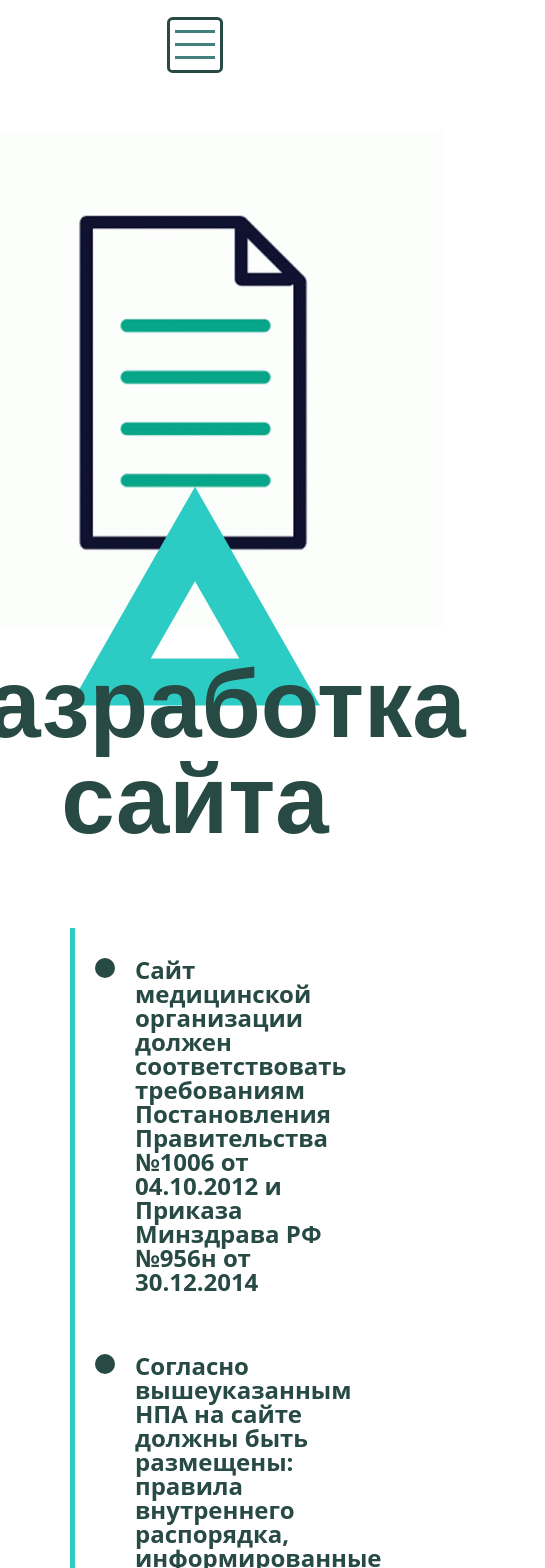
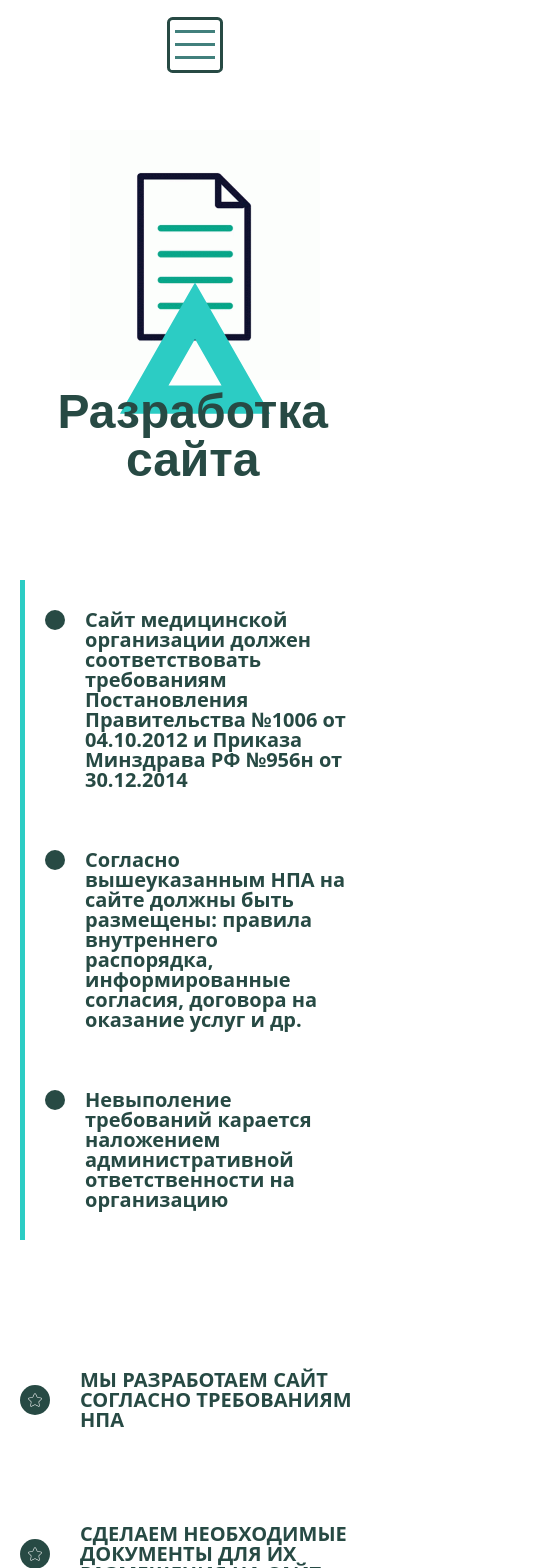
Before and after one commit to diigilugu/webnadzor, an Angular app: page /site in a window 390 px wide. Shown: the part 220-1788 px from the top of the page, 545 px wide, since content can reach past the window. Built offline with nearby package versions, Linux system fonts and the light colour scheme.

Commit message:
make responsive

```diff
--- a/package.json
+++ b/package.json
@@ -18,6 +18,7 @@
     "@angular/platform-browser": "^14.2.0",
     "@angular/platform-browser-dynamic": "^14.2.0",
     "@angular/router": "^14.2.0",
+    "ng2-animate-on-scroll": "^2.3.1",
     "normalize.css": "^8.0.1",
     "rxjs": "~7.5.0",
     "tslib": "^2.3.0",
--- a/src/app/components/footer/footer.component.css
+++ b/src/app/components/footer/footer.component.css
@@ -39,6 +39,7 @@
   .footer-name,
   .footer-politic-link,
   .footer-year {
+    text-align: center;
     margin: 10px 0;
   }
 }
--- a/src/app/components/header/header.component.css
+++ b/src/app/components/header/header.component.css
@@ -127,7 +127,9 @@
     display: flex;
     flex-direction: column;
   }
-
+  .menu-stick {
+    margin: 6px 0;
+  }
   .menu {
     margin: 50px 0px;
   }
--- a/src/app/components/icons/triangle/triangle.component.css
+++ b/src/app/components/icons/triangle/triangle.component.css
@@ -0,0 +1,5 @@
+@media screen and (max-width: 730px) {
+  svg {
+    width: 150px !important;
+  }
+}
--- a/src/app/components/icons/triangle/triangle.component.ts
+++ b/src/app/components/icons/triangle/triangle.component.ts
@@ -1,15 +1,10 @@
-import { Component, OnInit } from '@angular/core';
+import {Component} from '@angular/core';
 
 @Component({
   selector: 'app-triangle',
   templateUrl: './triangle.component.html',
   styleUrls: ['./triangle.component.css']
 })
-export class TriangleComponent implements OnInit {
-
-  constructor() { }
-
-  ngOnInit(): void {
-  }
+export class TriangleComponent {
 
 }
--- a/src/app/pages/education-page/education-page.component.css
+++ b/src/app/pages/education-page/education-page.component.css
@@ -118,3 +118,82 @@
   font-size: 24px;
   line-height: 1.2;
 }
+
+@media screen and (max-width: 730px) {
+  .main-container {
+    padding: 0px 20px;
+  }
+  .container {
+    margin-bottom: 200px;
+  }
+  .site-title {
+    font-size: 48px;
+    bottom: -22px;
+    right: -40px;
+  }
+  .site-header {
+    width: 100%;
+  }
+  .document-img {
+    width: 250px;
+    height: auto;
+  }
+  .prices-table {
+    flex-direction: column-reverse;
+  }
+  .price-logo-img {
+    margin: 20px 0px;
+  }
+  .video-wrapper {
+    width: 100%;
+  }
+  .info-block {
+    display: grid;
+    grid-template-columns: 100%;
+    grid-auto-rows: 50% 50%;
+  }
+  .text-box {
+    font-size: 20px;
+  }
+  .text-secondary {
+    font-size: 16px;
+  }
+  .about-items {
+    padding: 0;
+  }
+  .about-text {
+    font-size: 20px;
+  }
+  .prices-text {
+    text-align: left;
+    font-size: 18px;
+  }
+  .prices-title {
+    font-size: 20px;
+  }
+  .info-text {
+    font-size: 18px;
+  }
+  .prices-item {
+    font-size: 18px;
+  }
+}
+
+@media screen and (max-width: 450px) {
+  .container {
+    margin-bottom: 200px;
+  }
+  .info-text {
+    font-size: 20px;
+  }
+  .about-items {
+    padding: 0;
+    margin-top: 100px;
+  }
+  .about-text {
+    font-size: 20px;
+  }
+  .prices-item {
+    font-size: 20px;
+  }
+}
--- a/src/app/pages/egis-page/egis-page.component.css
+++ b/src/app/pages/egis-page/egis-page.component.css
@@ -194,3 +194,55 @@
 .info-container {
   margin-bottom: 40px;
 }
+
+@media screen and (max-width: 730px) {
+  .main-container {
+    padding: 0px 20px;
+  }
+  .container {
+    margin-bottom: 200px;
+  }
+  .site-title {
+    font-size: 48px;
+    bottom: 15px;
+    right: 0px;
+  }
+  .site-header {
+    width: 100%;
+  }
+  .document-img {
+    width: 250px;
+  }
+  .prices-table {
+    flex-direction: column-reverse;
+  }
+  .price-logo-img {
+    margin: 20px 0px;
+  }
+  .document-img {
+    width: 100%;
+    height: auto;
+  }
+  .video-wrapper {
+    width: 100%;
+  }
+}
+
+@media screen and (max-width: 450px) {
+  .container {
+    margin-bottom: 200px;
+  }
+  .info-text {
+    font-size: 20px;
+  }
+  .about-items {
+    padding: 0;
+    margin-top: 100px;
+  }
+  .about-text {
+    font-size: 20px;
+  }
+  .prices-item {
+    font-size: 20px;
+  }
+}
--- a/src/app/pages/license-page/license-page.component.css
+++ b/src/app/pages/license-page/license-page.component.css
@@ -118,3 +118,87 @@
   font-size: 24px;
   line-height: 1.2;
 }
+
+@media screen and (max-width: 730px) {
+  .main-container {
+    padding: 0px 20px;
+  }
+  .container {
+    margin-bottom: 200px;
+  }
+  .site-title {
+    font-size: 48px;
+    bottom: 21px;
+    right: -120px;
+  }
+  .site-header {
+    width: 100%;
+  }
+  .document-img {
+    width: 250px;
+    height: auto;
+  }
+  .prices-table {
+    flex-direction: column-reverse;
+  }
+  .price-logo-img {
+    margin: 20px 0px;
+  }
+  .video-wrapper {
+    width: 100%;
+  }
+  .info-block {
+    display: grid;
+    grid-template-columns: 100%;
+    grid-auto-rows: 50% 50%;
+  }
+  .text-box {
+    font-size: 20px;
+  }
+  .text-secondary {
+    font-size: 16px;
+  }
+  .about-items {
+    padding: 0;
+  }
+  .about-text {
+    font-size: 20px;
+  }
+  .prices-text {
+    text-align: left;
+    font-size: 18px;
+  }
+  .prices-title {
+    font-size: 20px;
+  }
+  .info-text {
+    font-size: 18px;
+  }
+  .prices-item {
+    font-size: 18px;
+  }
+}
+
+@media screen and (max-width: 450px) {
+  .container {
+    margin-bottom: 200px;
+  }
+  .info-text {
+    font-size: 20px;
+  }
+  .about-items {
+    padding: 0;
+    margin-top: 100px;
+  }
+  .about-text {
+    font-size: 20px;
+  }
+  .prices-item {
+    font-size: 20px;
+  }
+  .site-title {
+    font-size: 30px;
+    bottom: 33px;
+    right: -47px;
+  }
+}
--- a/src/app/pages/organization-page/organization-page.component.css
+++ b/src/app/pages/organization-page/organization-page.component.css
@@ -125,3 +125,82 @@
   font-size: 24px;
   line-height: 1.2;
 }
+
+@media screen and (max-width: 730px) {
+  .main-container {
+    padding: 0px 20px;
+  }
+  .container {
+    margin-bottom: 200px;
+  }
+  .site-title {
+    font-size: 48px;
+    bottom: -70px;
+    right: -40px;
+  }
+  .site-header {
+    width: 100%;
+  }
+  .document-img {
+    width: 250px;
+    height: auto;
+  }
+  .prices-table {
+    flex-direction: column-reverse;
+  }
+  .price-logo-img {
+    margin: 20px 0px;
+  }
+  .video-wrapper {
+    width: 100%;
+  }
+  .info-block {
+    display: grid;
+    grid-template-columns: 100%;
+    grid-auto-rows: 50% 50%;
+  }
+  .text-box {
+    font-size: 20px;
+  }
+  .text-secondary {
+    font-size: 16px;
+  }
+  .about-items {
+    padding: 0;
+  }
+  .about-text {
+    font-size: 20px;
+  }
+  .prices-text {
+    text-align: left;
+    font-size: 18px;
+  }
+  .prices-title {
+    font-size: 20px;
+  }
+  .info-text {
+    font-size: 18px;
+  }
+  .prices-item {
+    font-size: 18px;
+  }
+}
+
+@media screen and (max-width: 450px) {
+  .container {
+    margin-bottom: 200px;
+  }
+  .info-text {
+    font-size: 20px;
+  }
+  .about-items {
+    padding: 0;
+    margin-top: 100px;
+  }
+  .about-text {
+    font-size: 20px;
+  }
+  .prices-item {
+    font-size: 20px;
+  }
+}
--- a/src/app/pages/see-page/see-page.component.css
+++ b/src/app/pages/see-page/see-page.component.css
@@ -108,6 +108,7 @@
   margin: 70px 0;
   font-weight: 600;
   font-size: 30px;
+  color: #274a44;
 }
 
 .prices-table {
@@ -160,3 +161,82 @@
 .text-secondary .strong-font {
   font-weight: bold;
 }
+
+@media screen and (max-width: 730px) {
+  .main-container {
+    padding: 0px 20px;
+  }
+  .container {
+    margin-bottom: 200px;
+  }
+  .site-title {
+    font-size: 48px;
+    bottom: -22px;
+    right: -40px;
+  }
+  .site-header {
+    width: 100%;
+  }
+  .document-img {
+    width: 250px;
+    height: auto;
+  }
+  .prices-table {
+    flex-direction: column-reverse;
+  }
+  .price-logo-img {
+    margin: 20px 0px;
+  }
+  .video-wrapper {
+    width: 100%;
+  }
+  .info-block {
+    display: grid;
+    grid-template-columns: 100%;
+    grid-auto-rows: 50% 50%;
+  }
+  .text-box {
+    font-size: 20px;
+  }
+  .text-secondary {
+    font-size: 16px;
+  }
+  .about-items {
+    padding: 0;
+  }
+  .about-text {
+    font-size: 20px;
+  }
+  .prices-text {
+    text-align: left;
+    font-size: 18px;
+  }
+  .prices-title {
+    font-size: 20px;
+  }
+  .info-text {
+    font-size: 18px;
+  }
+  .prices-item {
+    font-size: 18px;
+  }
+}
+
+@media screen and (max-width: 450px) {
+  .container {
+    margin-bottom: 200px;
+  }
+  .info-text {
+    font-size: 20px;
+  }
+  .about-items {
+    padding: 0;
+    margin-top: 100px;
+  }
+  .about-text {
+    font-size: 20px;
+  }
+  .prices-item {
+    font-size: 20px;
+  }
+}
--- a/src/app/pages/site-page/site-page.component.css
+++ b/src/app/pages/site-page/site-page.component.css
@@ -111,3 +111,48 @@
   font-size: 24px;
   line-height: 1.2;
 }
+
+@media screen and (max-width: 730px) {
+  .main-container {
+    padding: 0px 20px;
+  }
+  .container {
+    margin-bottom: 200px;
+  }
+  .site-title {
+    font-size: 48px;
+    bottom: -24px;
+    right: -58px;
+  }
+  .site-header {
+    width: 100%;
+  }
+  .document-img {
+    width: 250px;
+  }
+  .prices-table {
+    flex-direction: column-reverse;
+  }
+  .price-logo-img {
+    margin: 20px 0px;
+  }
+}
+
+@media screen and (max-width: 450px) {
+  .container {
+    margin-bottom: 200px;
+  }
+  .info-text {
+    font-size: 20px;
+  }
+  .about-items {
+    padding: 0;
+    margin-top: 100px;
+  }
+  .about-text {
+    font-size: 20px;
+  }
+  .prices-item {
+    font-size: 20px;
+  }
+}
```
Also changed, not shown: 1 other file (tests, documents, lock files or other folders).
